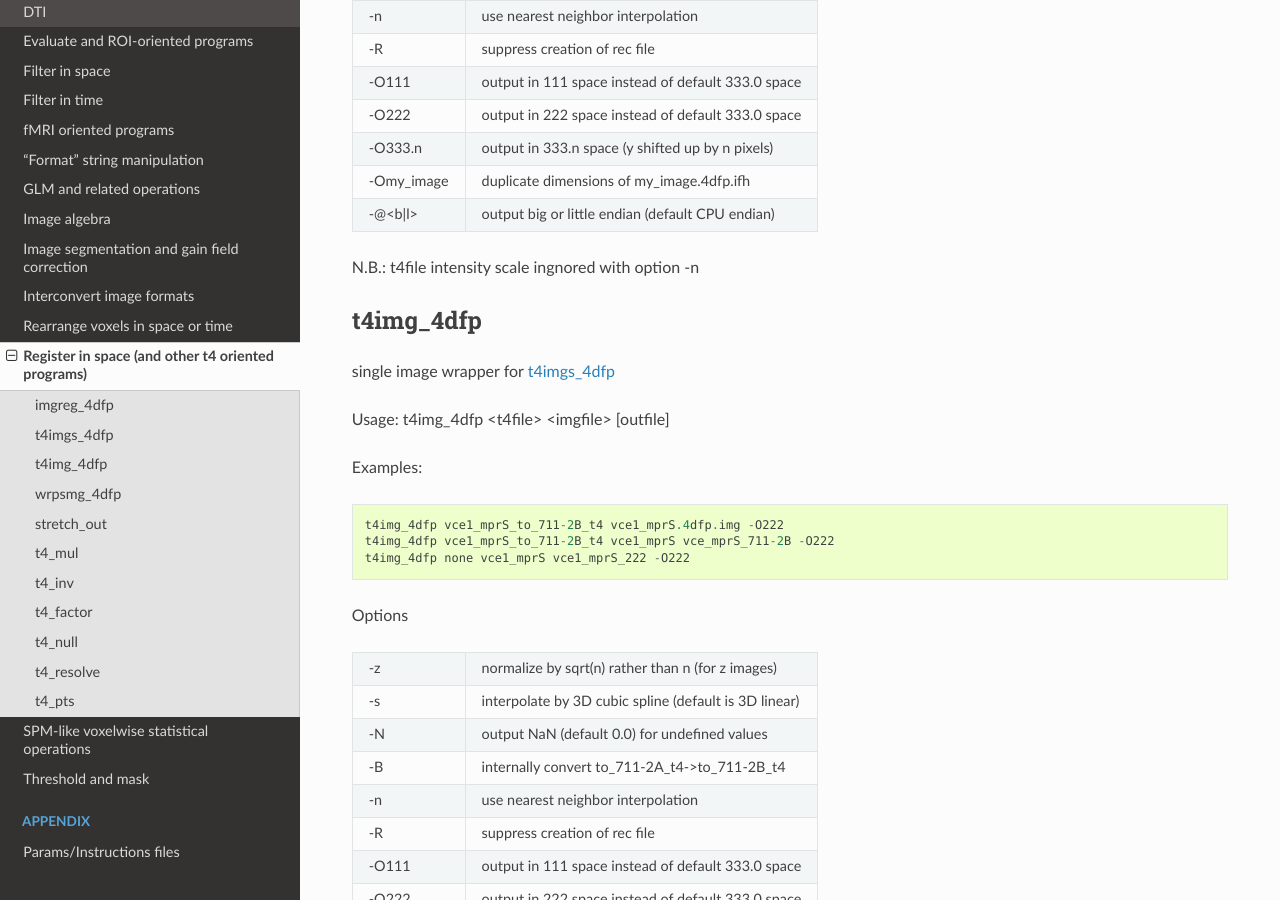
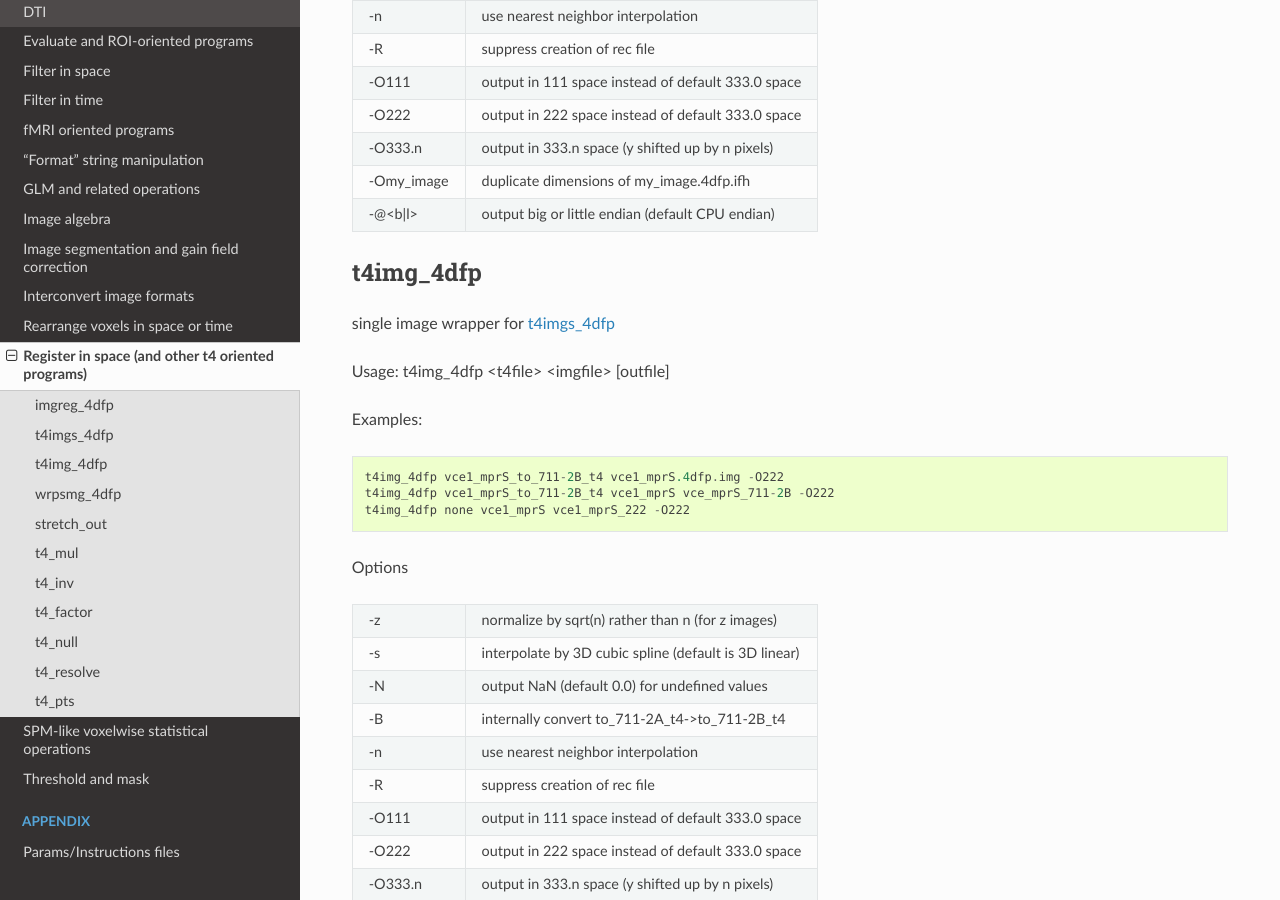
Before and after one commit to BlackHershey/4dfp-docs, a Sphinx documentation site: the page built from docs/tools/register-in-space.rst, in a window 1280 px wide and 900 px high, scrolled down 1428 px. Built offline with Sphinx 7.4.7 and the Read the Docs theme 2.0.0, drawn with Linux system fonts in a browser that asks for light colours.

Commit message:
Remove N.B. text from t4imgs_4dfp

```diff
--- a/docs/tools/register-in-space.rst
+++ b/docs/tools/register-in-space.rst
@@ -64,8 +64,6 @@ Options
 -Omy_image	duplicate dimensions of my_image.4dfp.ifh
 -@<b|l>		output big or little endian (default CPU endian)
 ==========	===================================================
-
-N.B.: t4file intensity scale ingnored with option -n
 
 .. _t4img_4dfp:
 
```
